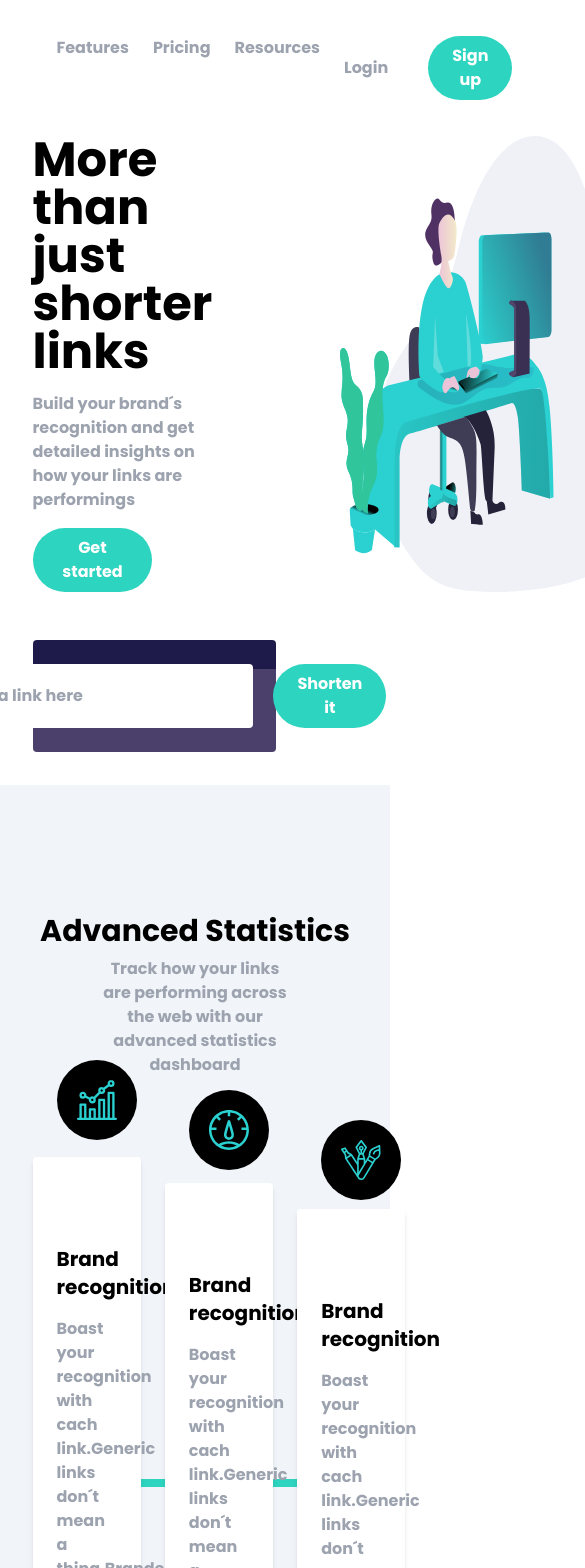
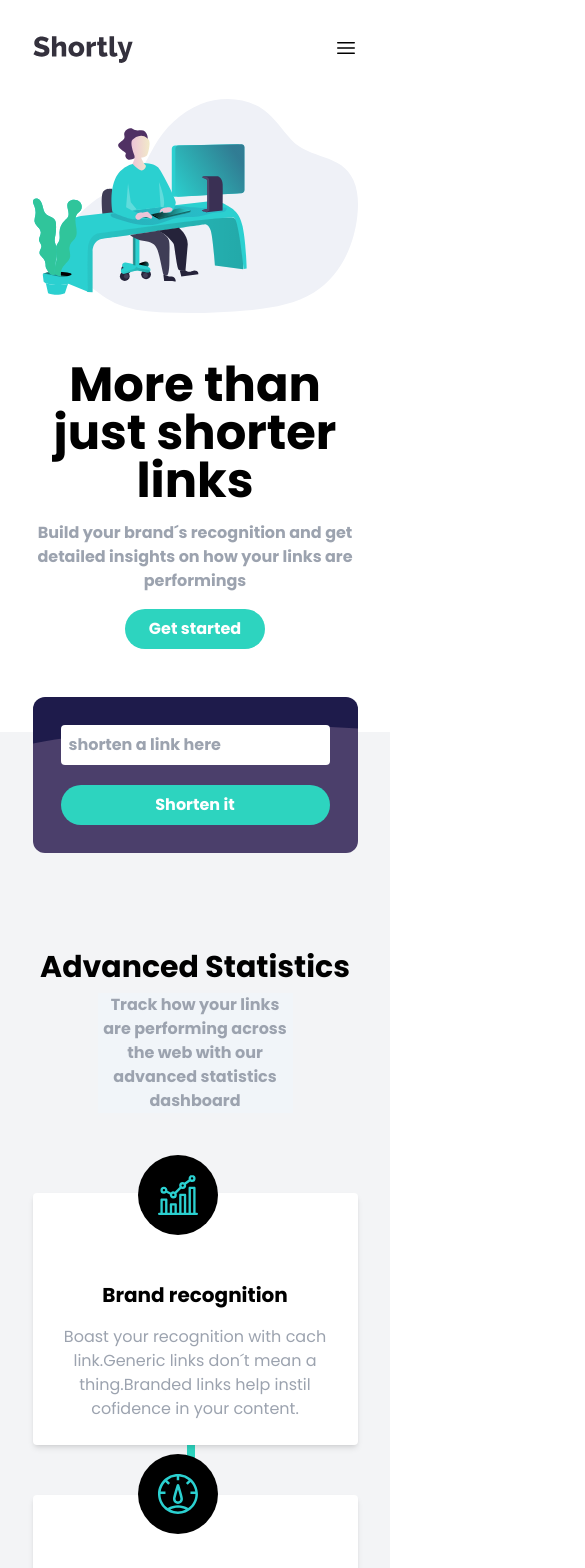
Before and after one commit to alu0101130675/URL-shortening, a Next.js app: page / in a window 390 px wide. Shown: the top 1568 px of the page, 585 px wide, since content can reach past the window. Built offline with nearby package versions, Linux system fonts and the light colour scheme.

Commit message:
responsive done

```diff
--- a/app/components/Button.tsx
+++ b/app/components/Button.tsx
@@ -2,13 +2,15 @@ interface ButtonInterface {
   content:string
   backgroundFlag?:boolean
   action?:()=>void
+  width?:number | string
 }
-export const Button:React.FC<ButtonInterface> = ({content,backgroundFlag=false,action})=> {
+export const Button:React.FC<ButtonInterface> = ({content,width,backgroundFlag=false,action})=> {
   return (
   <button className={
     ` py-2 px-6 rounded-full
     ${backgroundFlag ? 'bg-teal-400' : 'bg-white'}
     ${backgroundFlag ? 'text-white' : 'text-gray-400'}
+    ${width ? `w-${width}` : ''}
     `}
     onClick={action}
     >
--- a/app/components/Card.tsx
+++ b/app/components/Card.tsx
@@ -8,18 +8,18 @@ interface CardInterface {
 }
 export const Card:React.FC<CardInterface>= ({image,text,title,mt}) =>{
   return(
-    <div className={`relative w-1/3 font-bold bg-white p-6 rounded shadow-md ${mt}`}>
-      <div className="absolute -top-[15%] bg-black rounded-full p-5">
+    <div className={`relative w-full sm:w-1/3 font-bold bg-white p-6 rounded shadow-md ${mt}`}>
+      <div className="absolute right-[43%] sm:right-2/3 -top-[15%] bg-black rounded-full p-5">
       <Image alt="ad"
       src={image}
       width={40}
       height={40}
       />
       </div>
-      <h2 className="text-xl mt-16 mb-4">
+      <h2 className="text-xl text-center sm:text-left mt-16 mb-4">
         {title}
       </h2>
-      <p className="text-gray-400 te">
+      <p className="text-gray-400 text-center sm:text-left font-normal ">
         {text}
       </p>
     </div>
--- a/app/components/Footer/Footer.tsx
+++ b/app/components/Footer/Footer.tsx
@@ -4,8 +4,8 @@ import { SocialMedia } from "./SocialMedia"
 export const Footer = () => {
   return(
     <footer className="bg-black text-white">
-      <div className="flex w-5/6 justify-between m-auto py-12">
-        <div className="">
+      <div className="flex w-5/6 items-center sm:items-start flex-col sm:flex-row sm:justify-between m-auto py-12">
+        <div className="mb-10 sm:mb-0">
           <Image
             alt="logo"
             src='/whiteLogo.svg'
@@ -13,8 +13,8 @@ export const Footer = () => {
             height={60}
           />
         </div>
-        <div className="flex gap-12">
-          <LinkList
+        <div className="flex flex-col sm:flex-row items-center sm:items-start gap-12 text-center sm:text-left">
+        <LinkList
             links={['Links Shortering','Branded Links', 'Analytics']}
             title="Features"
           />
--- a/app/components/Navbar.tsx
+++ b/app/components/Navbar.tsx
@@ -1,12 +1,13 @@
 import Image from "next/image"
 import Link from "next/link"
 import { Button } from "./Button"
+import { HamburgerSvg } from "./svg/HamburgerSvg"
 
 export const Navbar = () => {
   return(
-    <nav className=" font-bold flex flex-row m-auto justify-evenly mt-9 w-5/6">
-      <section className="flex flex-row flex-1 gap-6 text-gray-400">
-      <div>
+    <nav className="font-bold w-5/6 mt-9 m-auto">
+      <div className="flex flex-row items-start gap-8 md:items-center justify-between md:justify-start ">
+      <div className="w-fit align-middle">
       <Image
       alt="logo"
       src='/logo.svg'
@@ -14,15 +15,24 @@ export const Navbar = () => {
       height={80}
       />
       </div>
-
+       <label className="flex flex-1 flex-col md:flex-row justify-between  items-end text-right">
+        <div className="md:hidden">
+        <HamburgerSvg/>
+        </div>
+        <input className="peer" hidden type="checkbox"/>
+        <div className="hidden md:flex peer-checked:flex items-center  flex-1  flex-col md:flex-row text-right ">
+      <section className="flex items-center md:justify-start flex-col flex-1 md:flex-row gap-6 text-gray-400">
       <Link href={'#'}>Features</Link>
       <Link href={'#'}>Pricing</Link>
       <Link href={'#'}>Resources</Link>
       </section>
-      <section className="flex flex-row flex-1 gap-4 justify-end">
+      <section className="flex w-fit flex-col md:flex-row gap-4 justify-end">
       <Button content='Login'/>
       <Button content='Sign up' backgroundFlag={true}/>
       </section>
+      </div>
+      </label>
+      </div>
     </nav>
   )
 }
--- a/app/components/Result.tsx
+++ b/app/components/Result.tsx
@@ -18,8 +18,8 @@ export const Result:React.FC<ResultInterface> = ({shortenUrl}) => {
     <>
       {shortenUrl.map(url => {
       return (
-        <div key={url[1]} className=" flex justify-between m-auto p-3 my-2 bg-white
-    rounded-2xl shadow-xl items-center
+        <div key={url[1]} className=" flex justify-between p-3 mt-2 bg-white
+    rounded-2xl shadow-xl items-center w-3/4
      ">
         {url[0]}
       <div className=" flex gap-4 items-center">
--- a/app/components/Search.tsx
+++ b/app/components/Search.tsx
@@ -20,18 +20,23 @@ export const Search = () => {
     ))
   }
   return(
-    <div className="w-3/4">
-      <form onSubmit={handleShorten}>
-        <div className="bg-shortenBgDeskopt bg-indigo-950 rounded flex justify-center mt-12 p-6 gap-5">
+    <div className="bg-gradient-to-b from-white from-[35px] to-gray-100 to-0%">
+      <div className="w-5/6 m-auto">
+      <form className="w-full sm:w-3/4" onSubmit={handleShorten}>
+        <div className="w- bg-shortenBgDeskopt bg-indigo-950 rounded-xl sm:rounded flex sm:flex-row flex-col justify-center mt-12 p-7 gap-5">
           <input
             name="url"
             placeholder='shorten a link here'
             className="flex-1 rounded p-2"
             type="text" />
-          <Button action={()=>{}} content="Shorten it" backgroundFlag></Button>
+            <div>
+            <Button width={'full'} content="Shorten it" backgroundFlag></Button>
+            </div>
         </div>
       </form>
       <Result shortenUrl={shortenUrl}/>
     </div>
+    </div>
+
   )
 }
--- a/app/components/TextImage.tsx
+++ b/app/components/TextImage.tsx
@@ -9,13 +9,11 @@ interface TextImageInterface {
 }
 export const TextImage:React.FC<TextImageInterface> = ({imageSrc,mainText,secondaryText,alt}) => {
   return(
-    <div className="flex flex-row m-auto gap-32 mt-9 w-5/6">
-    <section className="flex flex-col justify-center gap-4 flex-1">
-      <h1 className="text-5xl">{mainText}</h1>
-      <p className="text-gray-400">{secondaryText}</p>
-      <div className="w-2/3">
+    <div className="flex flex-col-reverse sm:flex-row m-auto gap-12 sm:gap-32 mt-9 w-5/6">
+    <section className="flex flex-col justify-center items-center gap-4 flex-1">
+      <h1 className="text-5xl text-center sm:text-left">{mainText}</h1>
+      <p className="text-gray-400 text-center sm:text-left">{secondaryText}</p>
       <Button content="Get started" backgroundFlag />
-      </div>
     </section>
     <Image
     alt={alt}
@@ -23,7 +21,6 @@ export const TextImage:React.FC<TextImageInterface> = ({imageSrc,mainText,second
     height={100}
     width={500}
     />
-
     </div>
 
   )
--- /dev/null
+++ b/app/components/svg/HamburgerSvg.tsx
@@ -0,0 +1,8 @@
+export function HamburgerSvg(){
+  return(
+    <svg xmlns="http://www.w3.org/2000/svg" fill="none" viewBox="0 0 24 24" strokeWidth={1.5} stroke="currentColor" className="w-6 h-6">
+  <path strokeLinecap="round" strokeLinejoin="round" d="M3.75 6.75h16.5M3.75 12h16.5m-16.5 5.25h16.5" />
+</svg>
+
+  )
+}
--- a/app/layout.tsx
+++ b/app/layout.tsx
@@ -4,7 +4,7 @@ import './globals.css'
 import { Inter,Poppins } from 'next/font/google'
 
 const inter = Inter({ subsets: ['latin'] })
-const poppins = Poppins({ weight:['700','100','200'], subsets: ['latin'] })
+const poppins = Poppins({ weight:['700','100','200','400','300','500','600'], subsets: ['latin'] })
 
 export const metadata = {
   title: 'url shorter',
--- a/app/page.tsx
+++ b/app/page.tsx
@@ -1,5 +1,3 @@
-import Image from 'next/image'
-import { Navbar } from './components/Navbar'
 import { TextImage } from './components/TextImage'
 import { Search } from './components/Search'
 import { Card } from './components/Card'
@@ -8,45 +6,41 @@ import { Button } from './components/Button'
 export default function Home() {
   return (
     <main className='m-auto font-bold'>
-      <div className='relative z-10 h-[1288px] '>
       <TextImage
         alt='una'
         imageSrc='/illustration-working.svg'
         mainText='More than just shorter links'
         secondaryText='Build your brand´s recognition and get detailed insights on how your links are performings'
       />
-         <div className='w-5/6 m-auto '>
       <Search/>
-          </div>
-      </div>
-      <div className='bg-slate-100 absolute top-[93%] w-full -z-50}'>
-          <h2 className='text-center mt-32 text-3xl'>Advanced Statistics</h2>
-          <p className='text-center text-gray-400 w-1/2 m-auto mt-2'>
+        <div className='bg-gray-100 pt-24 relative -z-40'>
+          <h2 className='bg-gray-100 text-center text-3xl'>Advanced Statistics</h2>
+          <p className=' bg-slate-100 text-center text-gray-400 w-1/2 m-auto mt-2'>
             Track how your links are performing across the web with our advanced statistics dashboard
           </p>
-          <div className='flex w-5/6 m-auto gap-6 relative z-10 mt-20 mb-20'>
+          <div className='relative flex flex-col sm:flex-row w-5/6 m-auto gap-6 mt-20 mb-20 items-center'>
             <Card
               image='/icon-brand-recognition.svg'
               text=
-              'Boast your recognition with cach link.Generic links don´t mean a thing.Branded links help instil cofidence in your contentet'
+              'Boast your recognition with cach link.Generic links don´t mean a thing.Branded links help instil cofidence in your content.'
               title='Brand recognition'
               mt='mt-[0px]'
             />
             <Card
               image='/icon-detailed-records.svg'
               text=
-              'Boast your recognition with cach link.Generic links don´t mean a thing.Branded links help instil cofidence in your contentet'
-              title='Brand recognition'
+              'Gain insights into who is clicking your links.Knowing when and where people engage with your content helps inform better decisions.'
+              title='Detailed Records'
               mt='mt-[26px]'
             />
             <Card
               image='/icon-fully-customizable.svg'
               text=
-              'Boast your recognition with cach link.Generic links don´t mean a thing.Branded links help instil cofidence in your contentet'
-              title='Brand recognition'
+              'Improve brand and awarness and content discoverability through customizable links,supercharging audience engagement.'
+              title='Fully customizable'
               mt='mt-[52px]'
             />
-             <div className='h-2 bg-teal-400 absolute top-1/2 -z-10 w-full'/>
+             <div className='sm:h-2 bg-teal-400 absolute -z-10 sm:top-1/2 sm:w-full h-full w-2 sm:right-0 right-1/2 top-0'/>
           </div>
               <div className=' bg-boostBgDeskopt bg-indigo-950  text-center p-12 text-white'>
             <h2 className='text-3xl mb-5'>Boost your links today</h2>
```
Lines whose indentation alone changed are shown as unchanged.
